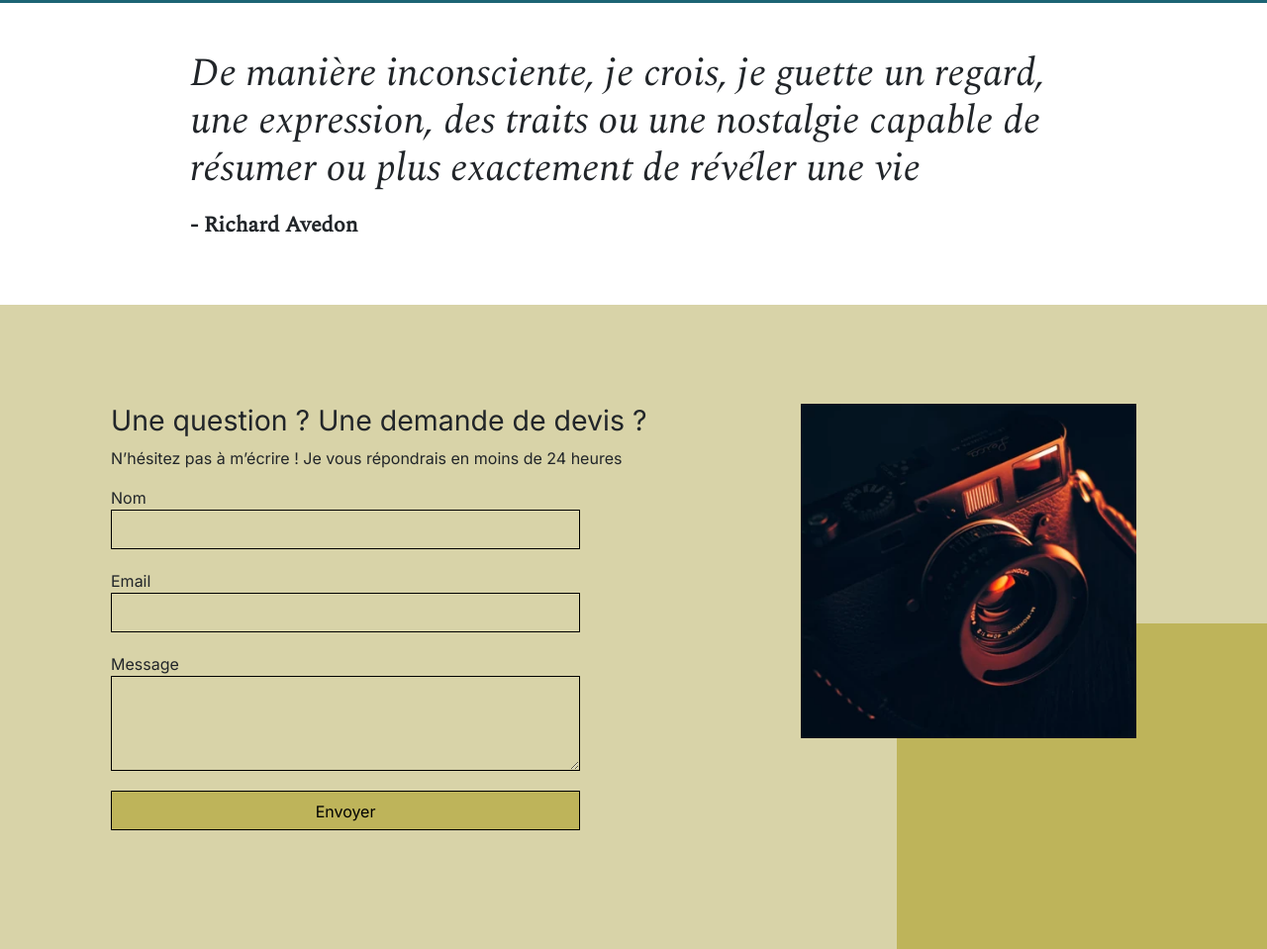
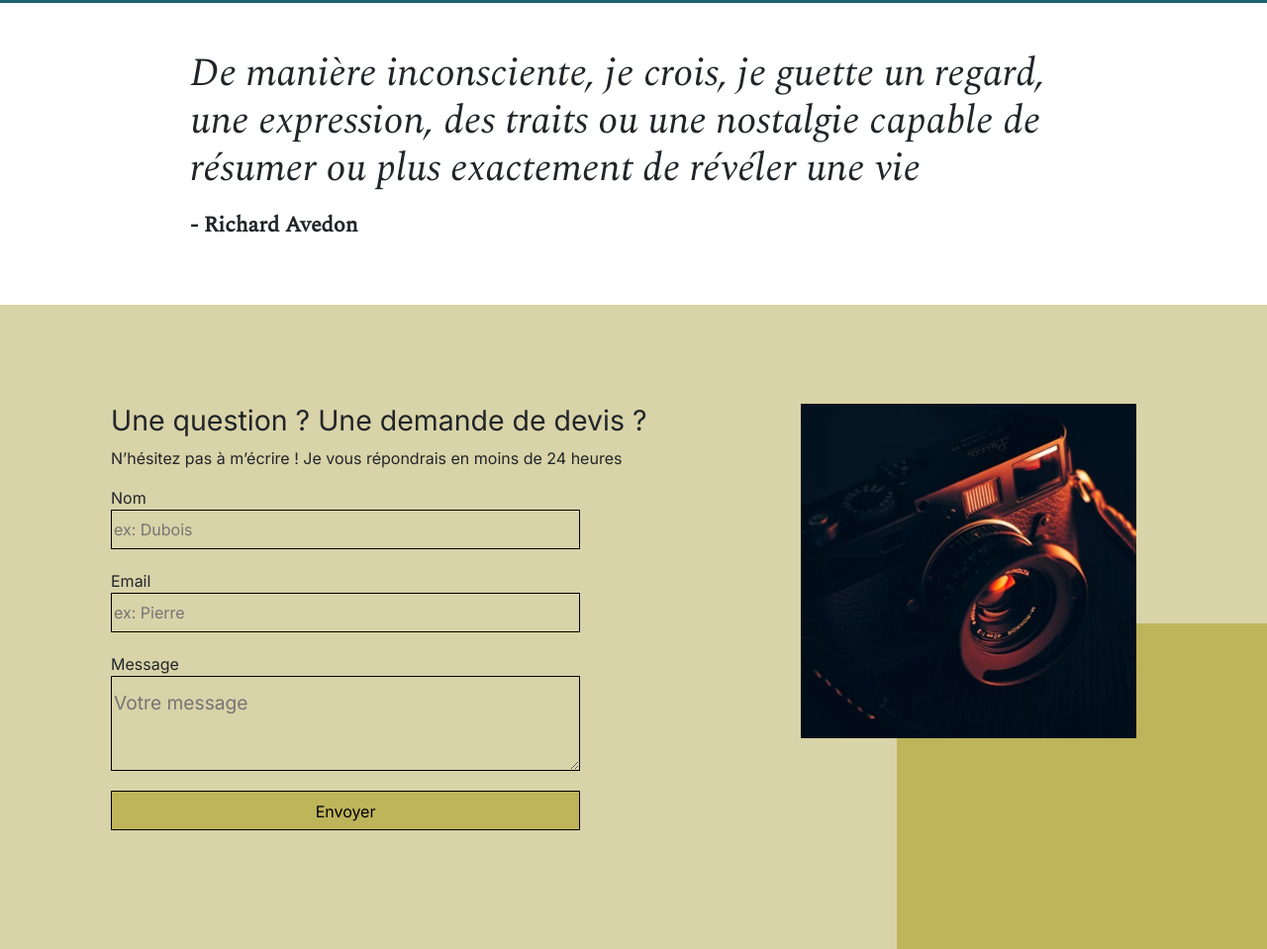
Before and after one commit to laure-ld/Nina-Carducci-Dev, a plain HTML site: page index.html in a window 1280 px wide. Shown: the part 3878-4837 px from the top of the page at 99% size. Drawn offline with nearby package versions, Linux system fonts and the light colour scheme.

Commit message:
Ajout des placeholder

```diff
--- a/index.html
+++ b/index.html
@@ -211,11 +211,11 @@
 			<p> N’hésitez pas à m’écrire ! Je vous répondrais en moins de 24 heures</p>
 			<form action="" method="post">
 				<label for="nom">Nom</label>
-				<input type="text" name="nom" id="nom">
+				<input type="text" name="nom" id="nom" placeholder="ex: Dubois">
 				<label for="email">Email</label>
-				<input type="email" name="email" id="email" autocomplete="email">
+				<input type="email" name="email" id="email" autocomplete="email" placeholder="ex: Pierre">
 				<label for="message">Message</label>
-				<textarea name="message" id="message" cols="30" rows="10"></textarea>
+				<textarea name="message" id="message" cols="30" rows="10" placeholder="Votre message"></textarea>
 				<input type="submit" value="Envoyer"/>
 			</form>
 		</div>
```
